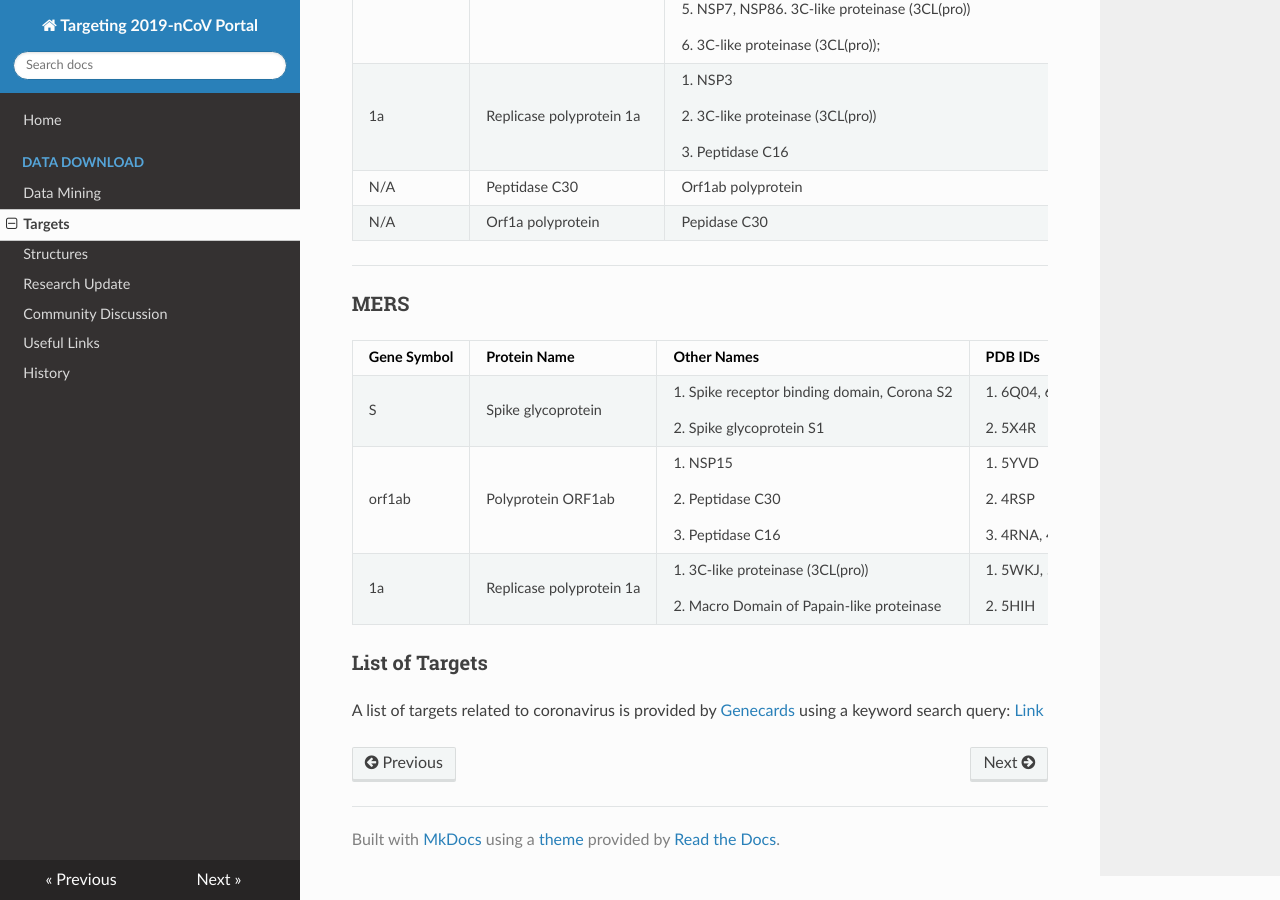
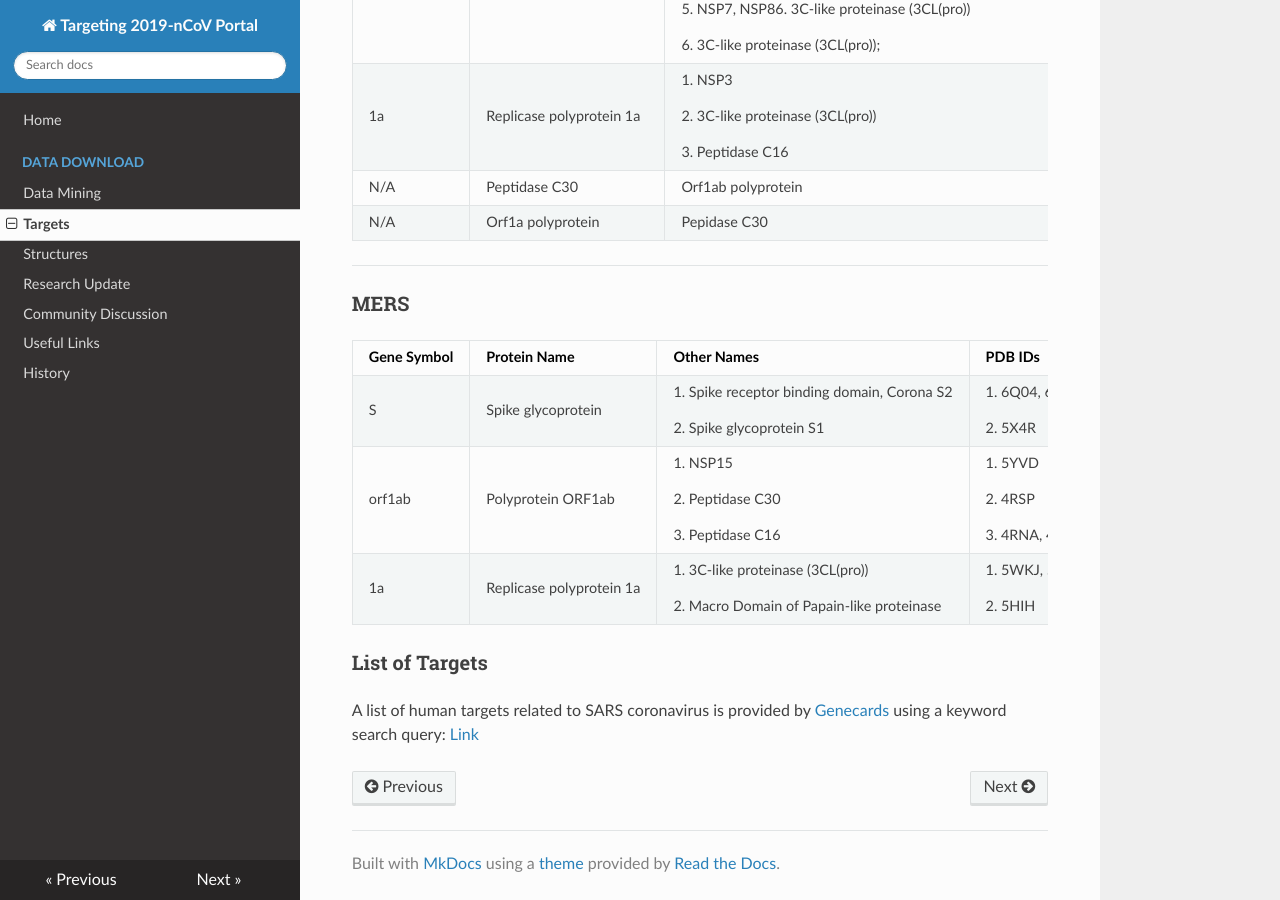
Before and after one commit to GHDDI-AILab/Targeting2019-nCoV, an MkDocs documentation site: the page built from docs/nCov_Targets.md, in a window 1280 px wide and 900 px high, scrolled down 955 px. Built offline with MkDocs 1.6.1, drawn with Linux system fonts in a browser that asks for light colours; nearby versions of some CDN libraries.

Commit message:
Update nCov_Targets.md

```diff
--- a/docs/nCov_Targets.md
+++ b/docs/nCov_Targets.md
@@ -29,4 +29,4 @@ This figure from the "Coronaviruses — drug discovery and therapeutic options"
 
 ### List of Targets
 
-A list of targets related to coronavirus is provided by [Genecards](https://www.genecards.org) using a keyword search query: [Link](https://www.genecards.org/Search/Keyword?queryString=corona)
+A list of human targets related to SARS coronavirus is provided by [Genecards](https://www.genecards.org) using a keyword search query: [Link](https://www.genecards.org/Search/Keyword?queryString=SARS)
```
